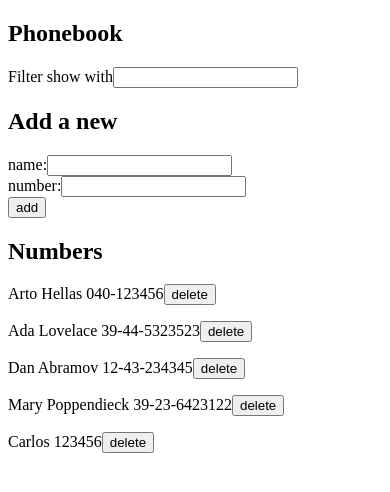
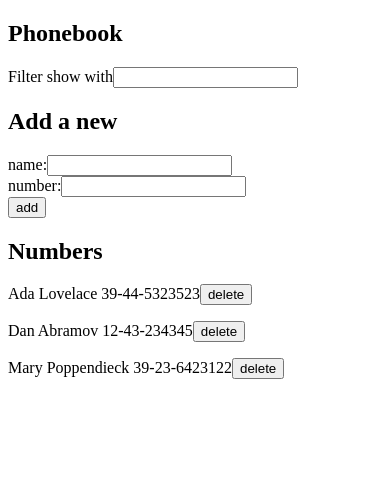
Before and after one commit to carlosazaustre/fullstack-course-helsinki, a React (Create React App) app in the folder part2/phonebook/: page / in a window 390 px wide. Shown: the top 492 px of the page. Built offline with nearby package versions, Linux system fonts and the light colour scheme; data requests are answered from the project's data file.

Commit message:
2.17: Phonebook step9 - 2

```diff
--- a/part2/phonebook/db.json
+++ b/part2/phonebook/db.json
@@ -1,10 +1,5 @@
 {
   "persons": [
-    {
-      "name": "Arto Hellas",
-      "number": "040-123456",
-      "id": 1
-    },
     {
       "name": "Ada Lovelace",
       "number": "39-44-5323523",
@@ -19,11 +14,6 @@
       "name": "Mary Poppendieck",
       "number": "39-23-6423122",
       "id": 4
-    },
-    {
-      "name": "Carlos",
-      "number": "123456",
-      "id": 5
     }
   ]
 }
--- a/part2/phonebook/src/components/Persons.js
+++ b/part2/phonebook/src/components/Persons.js
@@ -1,14 +1,22 @@
 import React from 'react';
 
-const Persons = ({ persons, onDelete }) => (
+const Persons = ({ persons, onDelete }) => {
+  function confirmDelete(id, name) {
+    if(window.confirm(`Delete ${name}?`)) {
+      onDelete(id);
+    }
+    return;
+  }
+
+  return(
     <>
       {persons.map(pers => (
         <p key={pers.id}>
           {pers.name} {pers.number}
-        <button onClick={() => onDelete(pers.id)}>delete</button>
+          <button onClick={() => confirmDelete(pers.id, pers.name)}>delete</button>
         </p>
       ))}
     </>
   );
-
+}
 export default Persons;
--- a/part2/phonebook/src/services/persons.js
+++ b/part2/phonebook/src/services/persons.js
@@ -13,7 +13,7 @@ const create = newObject => {
 
 const remove = id => {
   const request = axios.delete(`${baseUrl}/${id}`);
-  return request.then(response => response.data);
+  return request;
 }
 
 export default {
```
Lines whose indentation alone changed are shown as unchanged.
